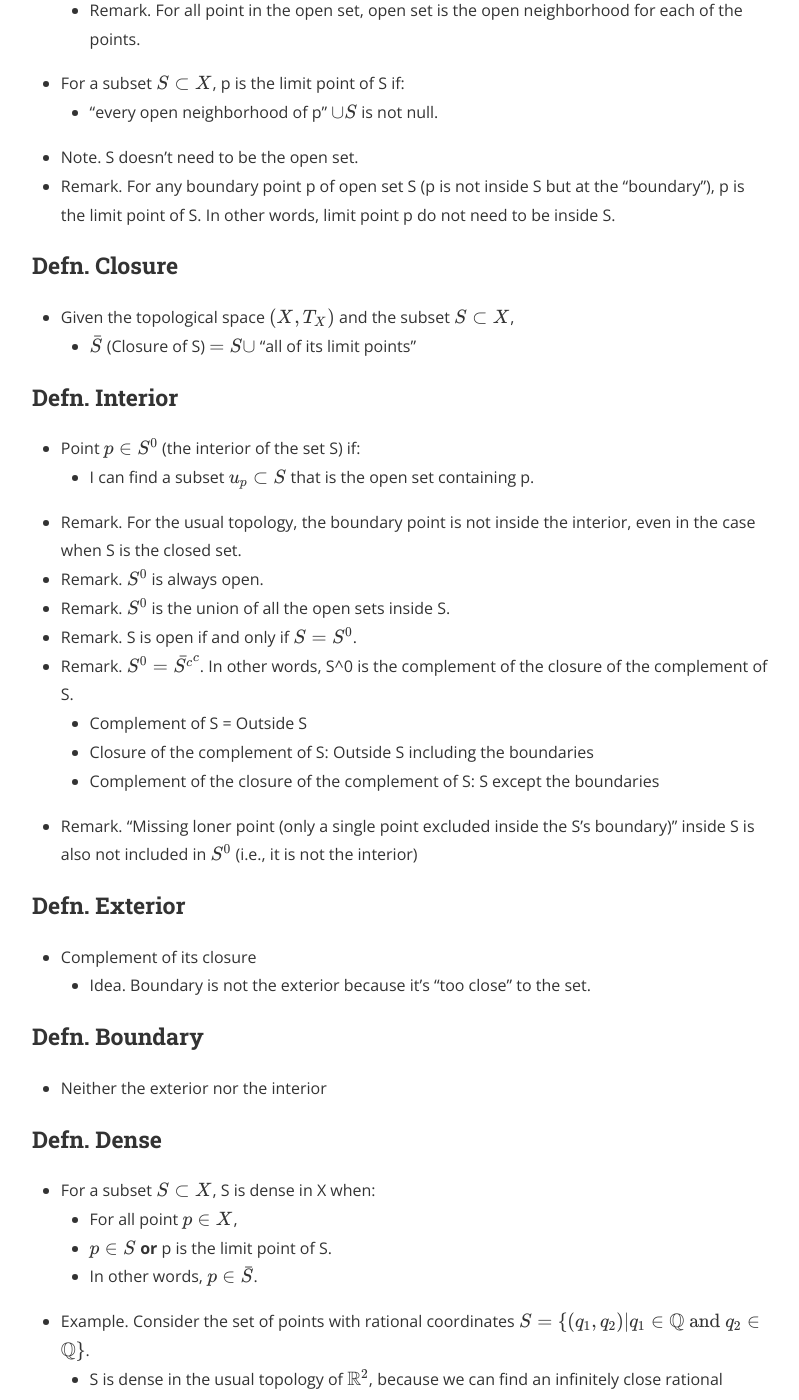
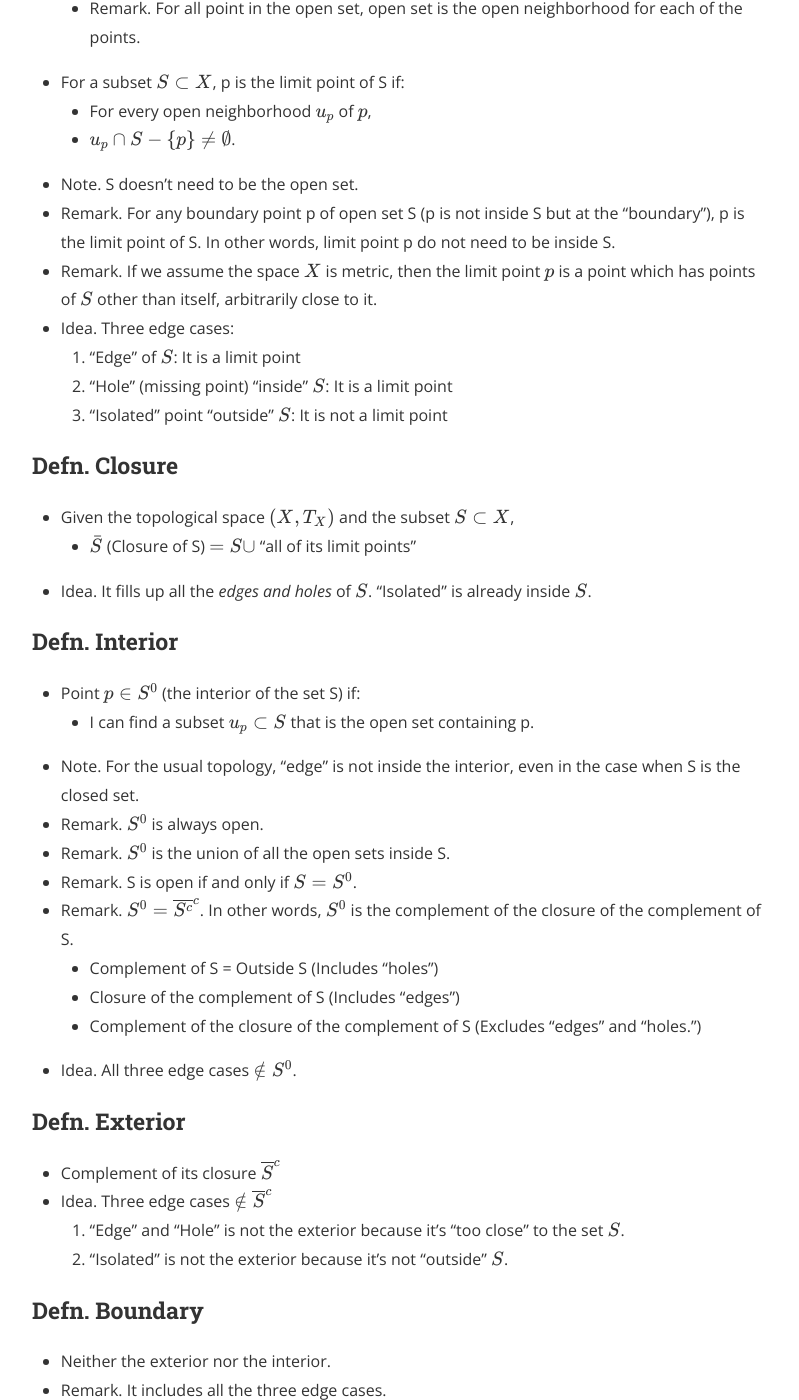
Before and after one commit to juice500ml/juice500ml.github.io, a Jekyll site: the page built from _posts/2022-12-25-What-is-a-Manifold.markdown, in a window 1280 px wide and 1400 px high, scrolled down 2915 px. Shown: the whole window, without its empty margins (240-1039 px from the left). Built offline with Jekyll 4.4.1, drawn with Linux system fonts in a browser that asks for light colours; nearby versions of some CDN libraries; some of the changed text lies outside the part shown.

Commit message:
Update post

```diff
--- a/_posts/2022-12-25-What-is-a-Manifold.markdown
+++ b/_posts/2022-12-25-What-is-a-Manifold.markdown
@@ -23,13 +23,13 @@ This is the summary of the lecture, [What is a Manifold?](https://youtube.com/pl
 	- Open set of X = Element of the topology for the point set X
 	- $(X, T_X)$: Topological space
 - Given any sets $u_1, u_2, u_3 \in T_X$,
-	1. $u_1 \cup u2 \in T_X$ (i.e., arbitrary union, possibly infinite)
+	1. $u_1 \cup u_2 \in T_X$ (i.e., arbitrary union, possibly infinite)
 	2. $u_1 \cap u_2 \in T_X$ (i.e., finite intersections)
-	3. Null set $\in T_X$ (i.e., smallest set)
+	3. Null set $\emptyset \in T_X$ (i.e., smallest set)
 	4. $X \in T_X$ (i.e., biggest set)
 
 ## Example of Topological Spaces
-- Consider open sets of $\mathbb{R}^2$.
+Consider open sets of $\mathbb{R}^2$.
 
 ### _Usual_ Topology
 - Consider the base **open ball** $ \{ x: \vert x-p\vert < r \} $. For any point p, any radius r, they are all open sets!
@@ -71,38 +71,47 @@ This is the summary of the lecture, [What is a Manifold?](https://youtube.com/pl
 - Thm. Open set that contains p = Open neighborhood of p
 	- Remark. For all point in the open set, open set is the open neighborhood for each of the points.
 - For a subset $S \subset X$, p is the limit point of S if:
-	- "every open neighborhood of p" $\cup S$ is not null.
+	- For every open neighborhood $u_p$ of $p$,
+	- $u_p \cap S - \lbrace p\rbrace \neq \emptyset$.
 - Note. S doesn't need to be the open set.
 - Remark. For any boundary point p of open set S (p is not inside S but at the "boundary"), p is the limit point of S. In other words, limit point p do not need to be inside S.
+- Remark. If we assume the space $X$ is metric, then the limit point $p$ is a point which has points of $S$ other than itself, arbitrarily close to it.
+- Idea. Three edge cases:
+	1. "Edge" of $S$: It is a limit point
+	2. "Hole" (missing point) "inside" $S$: It is a limit point
+	3. "Isolated" point "outside" $S$: It is not a limit point
 
 ### Defn. Closure
 -  Given the topological space $(X, T_X)$ and the subset $S \subset X$,
 	- $\bar{S}$ (Closure of S) $ = S \cup$ "all of its limit points"
+- Idea. It fills up all the *edges and holes* of $S$. "Isolated" is already inside $S$.
 
 ### Defn. Interior
 - Point $p \in S^0$ (the interior of the set S) if:
 	- I can find a subset $u_p \subset S$ that is the open set containing p.
-- Remark. For the usual topology, the boundary point is not inside the interior, even in the case when S is the closed set.
+- Note. For the usual topology, "edge" is not inside the interior, even in the case when S is the closed set.
 - Remark. $S^0$ is always open.
 - Remark. $S^0$ is the union of all the open sets inside S.
 - Remark. S is open if and only if $S = S^0$.
-- Remark. $S^0 = {\bar{S^c}}^c$. In other words, S^0 is the complement of the closure of the complement of S.
-	- Complement of S = Outside S
-	- Closure of the complement of S: Outside S including the boundaries
-	- Complement of the closure of the complement of S: S except the boundaries
-- Remark. "Missing loner point (only a single point excluded inside the S's boundary)" inside S is also not included in $S^0$ (i.e., it is not the interior)
+- Remark. $S^0 = {\overline{S^c}}^c$. In other words, $S^0$ is the complement of the closure of the complement of S.
+	- Complement of S = Outside S (Includes "holes")
+	- Closure of the complement of S (Includes "edges")
+	- Complement of the closure of the complement of S (Excludes "edges" and "holes.")
+- Idea. All three edge cases $\notin S^0$.
 
 ### Defn. Exterior
-- Complement of its closure
-	- Idea. Boundary is not the exterior because it’s "too close" to the set.
+- Complement of its closure $\overline{S}^c$
+- Idea. Three edge cases $\notin \overline{S}^c$
+	1. "Edge" and "Hole" is not the exterior because it’s "too close" to the set $S$.
+	2. "Isolated" is not the exterior because it's not "outside" $S$.
 
 ### Defn. Boundary
-- Neither the exterior nor the interior
+- Neither the exterior nor the interior.
+- Remark. It includes all the three edge cases.
 
 ### Defn. Dense
 - For a subset $S \subset X$, S is dense in X when:
-	- For all point $p \in X$,
-	- $p \in S$ **or** p is the limit point of S.
+	- For all point $p \in X$, $p \in S$ **or** p is the limit point of S.
 	- In other words, $p \in \bar{S}$.
 - Example. Consider the set of points with rational coordinates $S = \lbrace(q_1, q_2) \vert q_1 \in \mathbb{Q} \text{ and } q_2 \in \mathbb{Q}\rbrace$.
 	- S is dense in the usual topology of $\mathbb{R}^2$, because we can find an infinitely close rational number (neighborhood) for any irrational number.
@@ -113,13 +122,13 @@ This is the summary of the lecture, [What is a Manifold?](https://youtube.com/pl
 ## Alternative Topologies for Intervals
 - We introduce various example topologies to understand different concepts more clearly.
 - Recall. Topologies for open interval (0, 1)
-	- Usual topology: Open interval (Euclidean topology $T_E$)
-	- "Nested interval" topology: (0, 1-1/N) where N: 2, 3, ... ($T_{NI}$)
+	- Usual topology $T_E$: Open interval (Euclidean topology)
+	- "Nested interval" topology $T_{NI}$: (0, 1-1/N) where N: 2, 3, ...
 
 ### Closed Interval Topology $T_{CI}$
 
-- Consider the topology $T_{CI}$ for the closed interval [-1, 1].
-	- Let's set the bases as half-open intervals [-1, a) and (b, 1] where $a>0, b<0$.
+- Consider the topology $T_{CI}$ for the closed interval $[-1, 1]$.
+	- Let's set the bases as half-open intervals $[-1, a)$ and $(b, 1]$ where $a>0, b<0$.
 		- Let's denote the former "lower base" and the latter "upper base."
 	- Union/Intersection within the lower/upper base is just the bigger/smaller member (same with the "Nested interval" topology).
 	- Union of the any member of the lower & upper base is always the entire set.
@@ -161,28 +170,28 @@ This is the summary of the lecture, [What is a Manifold?](https://youtube.com/pl
 - The most common one! Also, if you want, you can get more stronger separability than this.
 
 ### Interesting properties
-- Consider the usual topological space $(\mathbb{R}^2, J)$ and the real line $L \subset \mathbb{R}^2$ on the space.
-	- Subset L induces a new usual topological space $(L, T_L)$ as all the open sets in $T_L \subset J$ (i.e., the neighbors of the boundary L) acts as an open interval.
-- Consider the topological space $(T, T_T), (S, T_S)$.
-	- The cartesian product $T \times S$ has the topology $T_T \times T_S$.
+- Consider the usual topological space $(\mathbb{R}^2, T_E)$ and the real line $L \subset \mathbb{R}^2$ on the space.
+	- Subset L induces a new usual topological space $(L, T_L)$ as all the open sets in $T_L \subset T_E$ (i.e., the neighbors of the boundary L) acts as an open interval.
+- Consider the topological space $(U, T_U), (S, T_S)$.
+	- The cartesian product $U \times S$ has the topology $T_U \times T_S$.
 
 # [Lecture 4. Countability and Continuity](https://youtu.be/L1MC5GvlxPI)
 
 ## Countability
 ### Motivation
-- Consider the topological space $(X, J)$ and a point $p \in X$ inside the open set $S \in J$.
+- Consider the topological space $(X, T)$ and a point $p \in X$ inside the open set $S \in T$.
 - Let's define a more smaller open set $S_1 \subset S$ that is the neighbor of $p$.
 - Let's keep defining the smaller open set such that $S_{n+1} \subset S_n$.
 - The nested collection could terminate (ex. Discrete Topology), but for the open ball topology, there will be an infinite number of open sets.
 
 ### Defn. First-Countability
-- The topological space $(X, J)$ is first-countable when:
+- The topological space $(X, T)$ is first-countable when:
 	- **For every point** $p \in X$, there exist a countable open nested neighborhoods.
 - Remark. If we use rational coordinates on the usual topological space, we can build a countable nested collection such as a ball with radius 1/N, i.e., usual topological space is first-countable.
 
 ### Defn. Second-Countability
-- The topological space $(X, J)$ is second-countable when the topology has a countable base, i.e.,
-	- **For every open set** $S \in J$ can be written as $S = \cup_i b_i$ of the bases $b_i$.
+- The topological space $(X, T)$ is second-countable when the topology has a countable base, i.e.,
+	- **For every open set** $S \in T$ can be written as $S = \cup_i b_i$ of the bases $b_i$.
 - Remark. If we use rational coordinates on the usual topological space, we can define a "rational" neigborhood for every point $p \in X$, i.e., usual topological space is second-countable.
 
 ### Remarks
@@ -205,6 +214,7 @@ This is the summary of the lecture, [What is a Manifold?](https://youtube.com/pl
 ### TL; DR: This is why we want the manifolds to be Hausdorff & Second-countable, because, if not, weird things happen.
 
 ## Continuity
+
 ### Motivation
 - Consider a function $f: X \to Y$ where $X, Y$ is endowed to each topologies $T_X, T_Y$.
 - We want to define continuity of the function $f$.
@@ -235,7 +245,9 @@ This is the summary of the lecture, [What is a Manifold?](https://youtube.com/pl
 ## Defn. Homeomorphism
 - Defn. $f$ is homeomorphic when:
 	- $f$ and $f^{-1}$ is both the cont. function, 1-to-1, and onto.
-- Recall. 1-to-1 (injection): if $f(a) = f(b)$, $a=b$. Onto (surjection): Image is equal to its codomain.
+- Recall.
+	- 1-to-1 (injection): if $f(a) = f(b)$, $a=b$. In other words, if $a \neq b$, $f(a) \neq f(b)$.
+	- Onto (surjection): Image is equal to its codomain.
 - Remark. This is important because various topological properties are preserved for homeomorphisms, such as separability, connectedness, or compactness.
 - Remark. There is no sense of shape, metric, and geometry here. It is very abstract.
 
@@ -302,7 +314,7 @@ This is the summary of the lecture, [What is a Manifold?](https://youtube.com/pl
 	- Even though the whole sphere is not mappable to $\mathbb{R}^2$, each region is, i.e., locally homeomorphic.
 - Let's directly design the mapping:
 	- Exclude the *south pole* $Q$. Given the north pole $P$, let the neighborhood $u_P = X-Q$.
-	- Let the plane pass through the sphere's center, perpendicular to $\bar{PQ}$. Then, for any point $p$ on $u_P$, I can draw a line $\bar{pQ}$.
+	- Let the plane pass through the sphere's center, perpendicular to $\overline{PQ}$. Then, for any point $p$ on $u_P$, I can draw a line $\overline{pQ}$.
 	- The intersection of the line and the plane becomes the mapping $\gamma_P$.
 	- You can't map $Q$, but everything else is successfully mapped. It is also homeomorphism, i.e., easily determine its reverse.
 	- If we do the same thing by excluding $P$ and including $Q$, we can yield $\gamma_Q$.
@@ -371,3 +383,5 @@ This is the summary of the lecture, [What is a Manifold?](https://youtube.com/pl
 - Or in other words, homeomorphic and differentiable,
 - we call $f$: diffeomorphism and $\mathcal{A}, \mathcal{B}$: diffeomorphic spaces.
 - Remark. Diffeomorphism = *Homeomorphism for differentiable manifolds*
+
+# [Lecture 9. Tangent Space](https://youtu.be/zPXvE76hCgI)
```
Also changed, not shown: other parts of _posts/2022-12-25-What-is-a-Manifold.markdown (+2 -2 lines).
